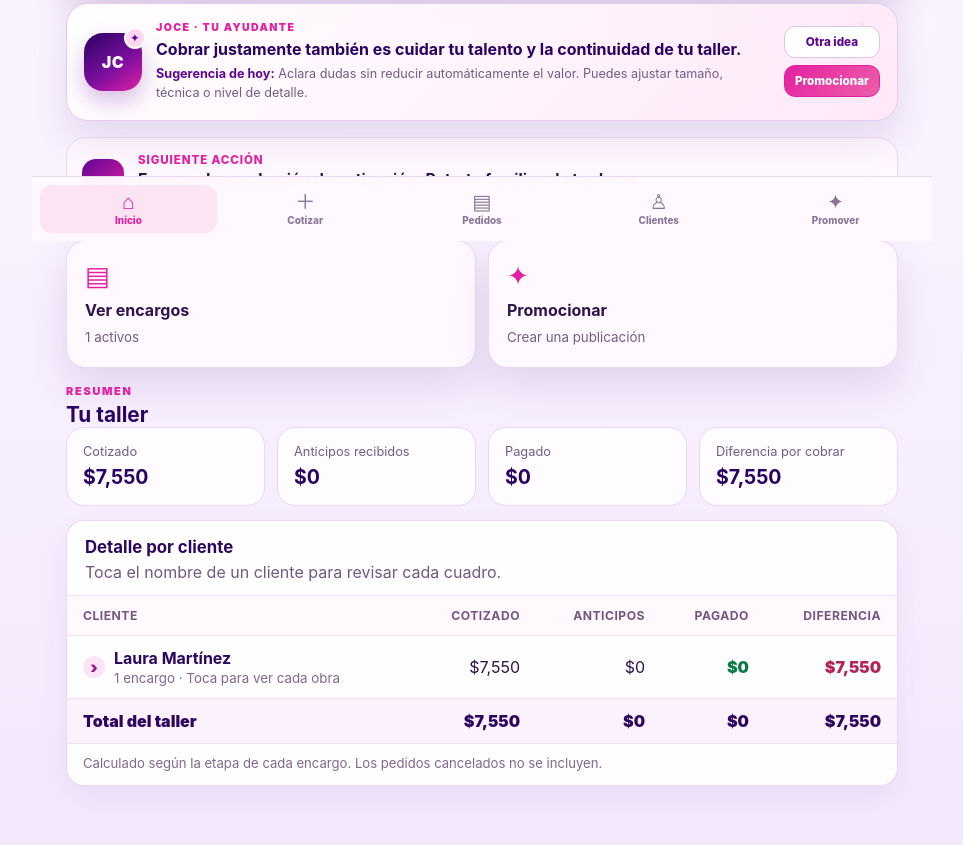
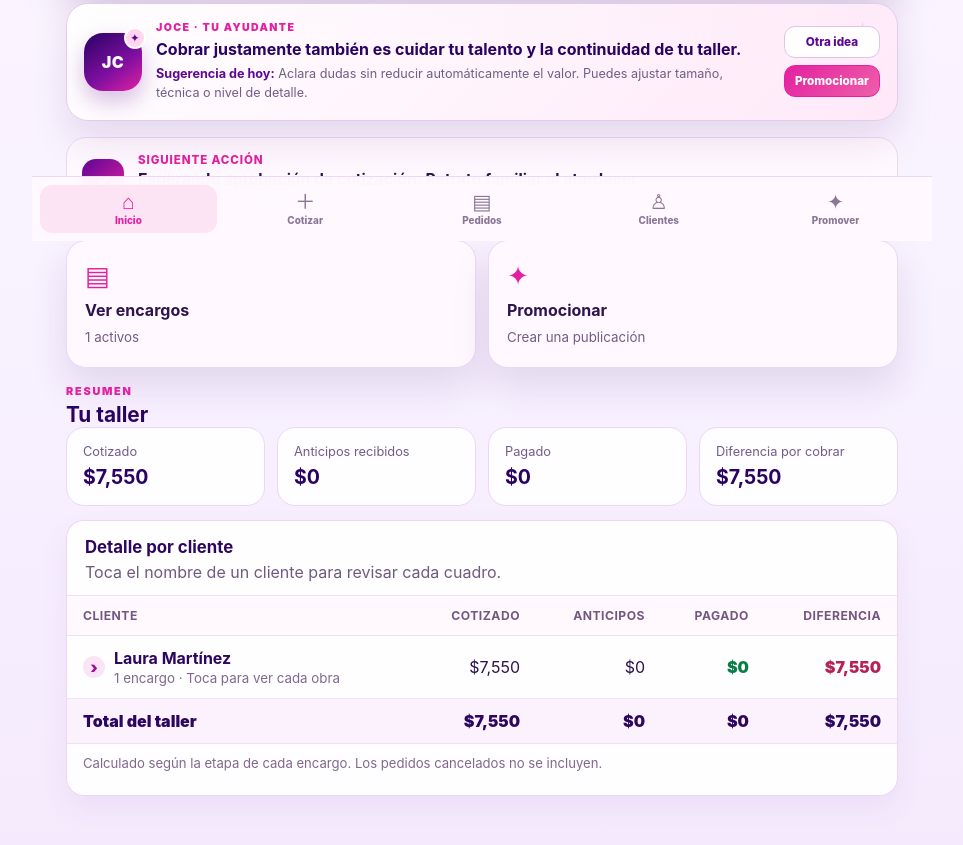
Before and after one commit to joseluiscanaanl-max/el-arte-de-ana-karen, a website: page index.html in a window 1280 px wide. Shown: the part 559-1404 px from the top of the page, without its empty margins (158-1121 px from the left). Drawn offline with Linux system fonts and the light colour scheme.

Commit message:
Asegurar visibilidad completa del total financiero

```diff
--- a/layout-fix.css
+++ b/layout-fix.css
@@ -1,14 +1,28 @@
-/* Evita que la barra inferior cubra el contenido final. */
-.main-content {
-  padding-bottom: calc(180px + env(safe-area-inset-bottom)) !important;
+/* Mantiene todo el contenido final por encima de la navegación fija. */
+html {
+  scroll-padding-bottom: calc(150px + env(safe-area-inset-bottom));
 }
 
+.main-content {
+  padding-bottom: calc(260px + env(safe-area-inset-bottom)) !important;
+}
+
+/* El resumen financiero necesita su propio espacio porque puede crecer al abrir un cliente. */
 .ak-finance-detail {
-  margin-bottom: 28px !important;
+  margin-bottom: calc(150px + env(safe-area-inset-bottom)) !important;
+  scroll-margin-bottom: calc(150px + env(safe-area-inset-bottom));
+}
+
+.ak-finance-note {
+  padding-bottom: 24px !important;
 }
 
 @media (min-width: 760px) {
   .main-content {
-    padding-bottom: calc(150px + env(safe-area-inset-bottom)) !important;
+    padding-bottom: calc(230px + env(safe-area-inset-bottom)) !important;
+  }
+
+  .ak-finance-detail {
+    margin-bottom: calc(130px + env(safe-area-inset-bottom)) !important;
   }
 }
```
